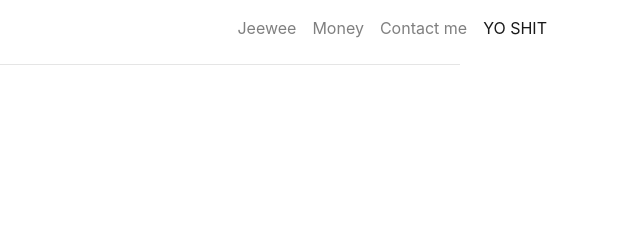
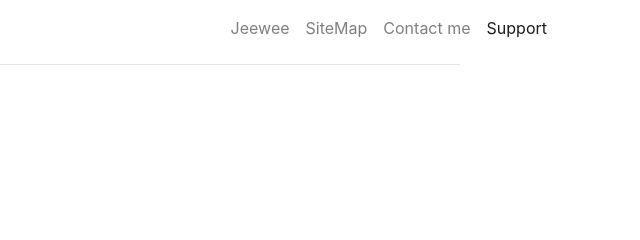
Before and after one commit to rodneysmith1246794/-rodneysmith1246794.github.io, a website with bundled scripts: page index.html in a window 1280 px wide. Shown: the top 240 px of the page, 640-1280 px from the left. Built offline with nearby package versions, Linux system fonts and the light colour scheme.

Commit message:
Update index.html

```diff
--- a/index.html
+++ b/index.html
@@ -40,13 +40,13 @@
               <a class="nav-link js-scroll-trigger" href="#about">Jeewee</a>
             </li>
             <li class="nav-item">
-              <a class="nav-link js-scroll-trigger" href="#services">Money</a>
+              <a class="nav-link js-scroll-trigger" href="#services">SiteMap</a>
             </li>
             <li class="nav-item">
               <a class="nav-link js-scroll-trigger" href="#portfolio">Contact me</a>
             </li>
             <li class="nav-item">
-              <a class="nav-link js-scroll-trigger" href="#contact">YO SHIT</a>
+              <a class="nav-link js-scroll-trigger" href="#contact">Support</a>
             </li>
           </ul>
         </div>
```
